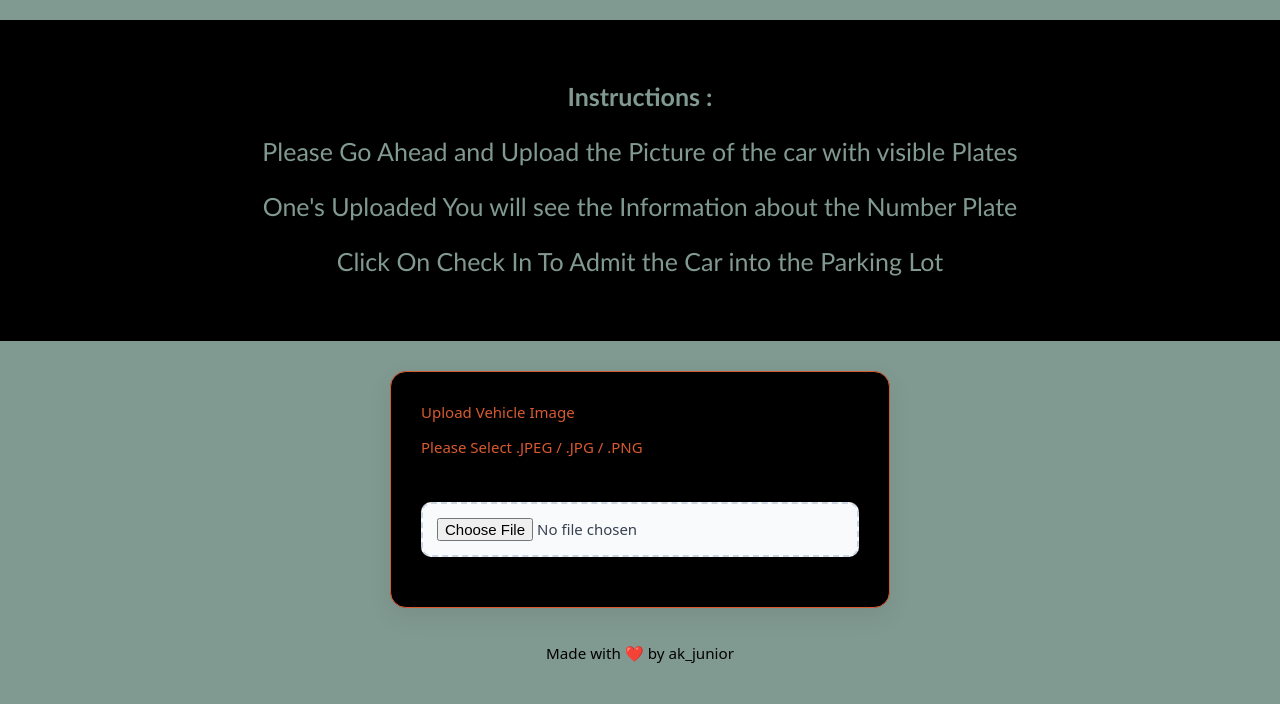
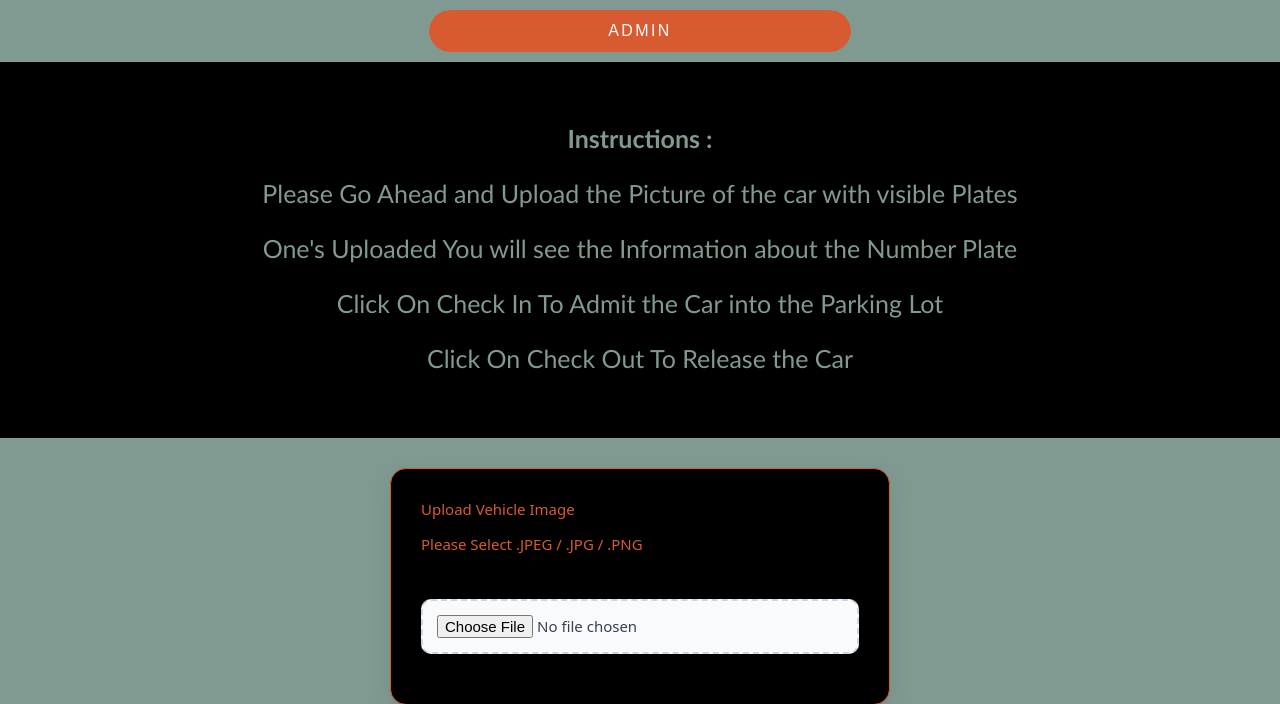
Before and after one commit to ak-junior3339/ParkX-Next-Generation-Smart-Parking-v2, a FastAPI app: page / in a window 1280 px wide. Shown: the part 233-937 px from the top of the page. Before the commit the page ends 896 px from the top, so only its background shows below. Run offline with FastAPI, Linux system fonts and the light colour scheme.

Commit message:
Adding Admin Button

```diff
--- a/templates/index.html
+++ b/templates/index.html
@@ -13,11 +13,13 @@
         <hr />
     </header>
 </div>
+<button id="admin" style="display: block;margin-bottom: 10px;width: 33%; margin-top: -10px;">ADMIN</button>
 <div class="intro-card">
     <h2 id="info">Instructions : </h2>
     <p id="info"> Please Go Ahead and Upload the Picture of the car with visible Plates</p>
     <p id="info">One's Uploaded You will see the Information about the Number Plate</p>
     <p id="info">Click On Check In To Admit the Car into the Parking Lot</p>
+    <p id="info">Click On Check Out To Release the Car</p>
 </div>
 
 <form id="uploadForm">
```
